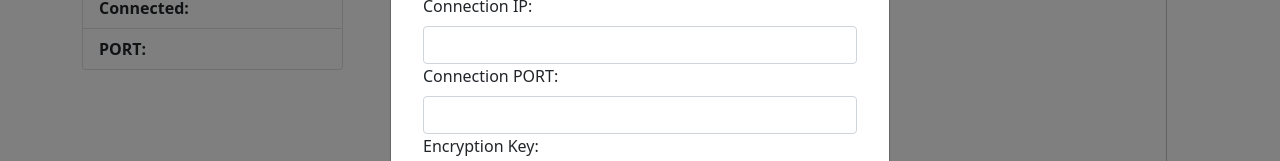
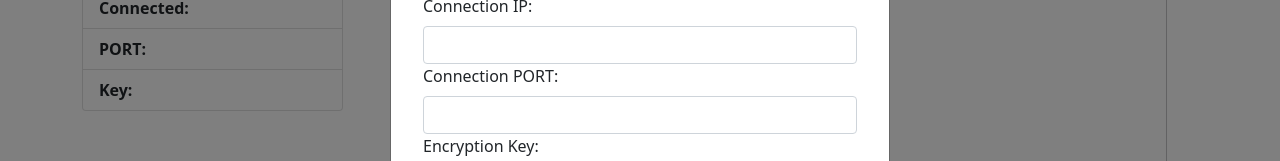
Before and after one commit to vapo14/InstantMessaging, a React (Create React App) app in the folder client/: page / in a window 1280 px wide. Shown: the part 192-353 px from the top of the page. Built offline with nearby package versions, Linux system fonts and the light colour scheme; no server answers.

Commit message:
minor ui changes

```diff
--- a/client/src/App.js
+++ b/client/src/App.js
@@ -124,6 +124,9 @@ function App() {
               <ListGroup.Item>
                 <b>PORT:</b> {connectionPORT}
               </ListGroup.Item>
+              <ListGroup.Item>
+                <b>Key:</b> {encryptionKey}
+              </ListGroup.Item>
             </ListGroup>
           </Col>
           <Col>
@@ -132,7 +135,7 @@ function App() {
                 height: "80vh",
                 overflowY: "scroll",
                 border: "solid #c4c5c7 1px",
-                borderRadius: "1rem",
+                borderRadius: ".5rem",
                 maxWidth: "60vw",
                 marginLeft: "auto",
                 marginRight: "auto",
```
